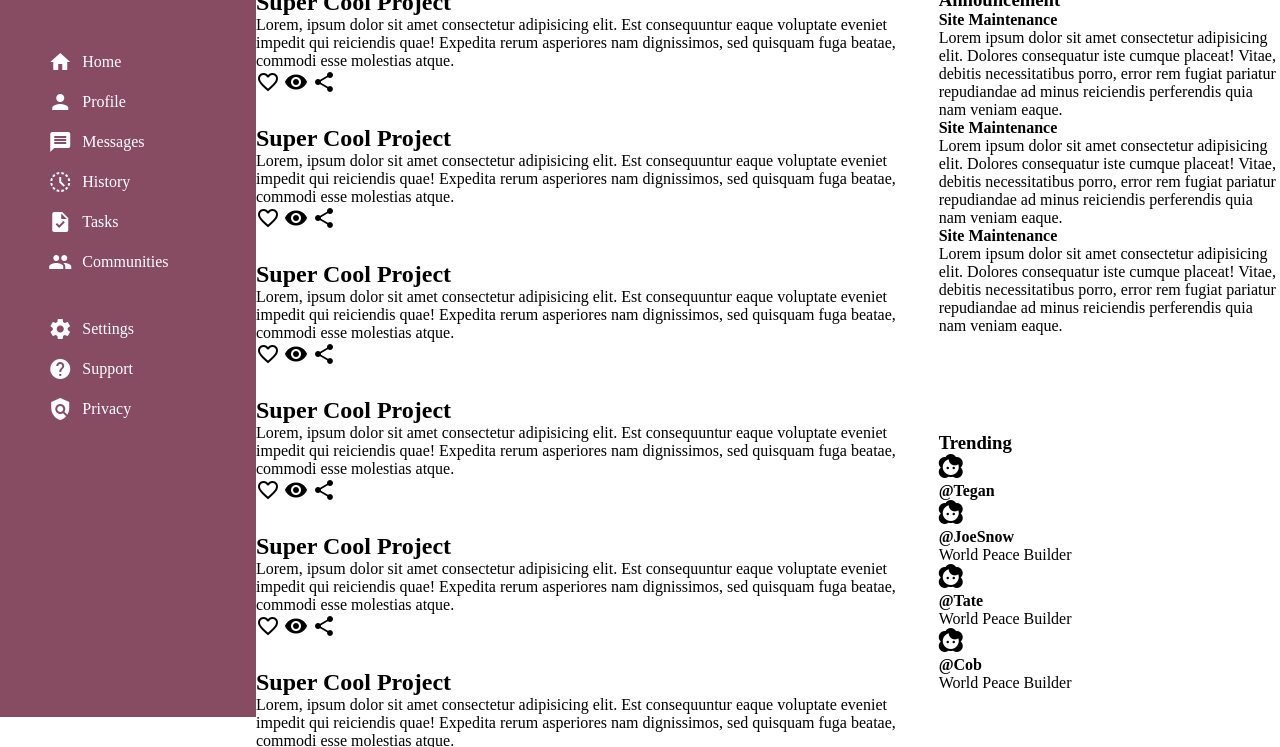
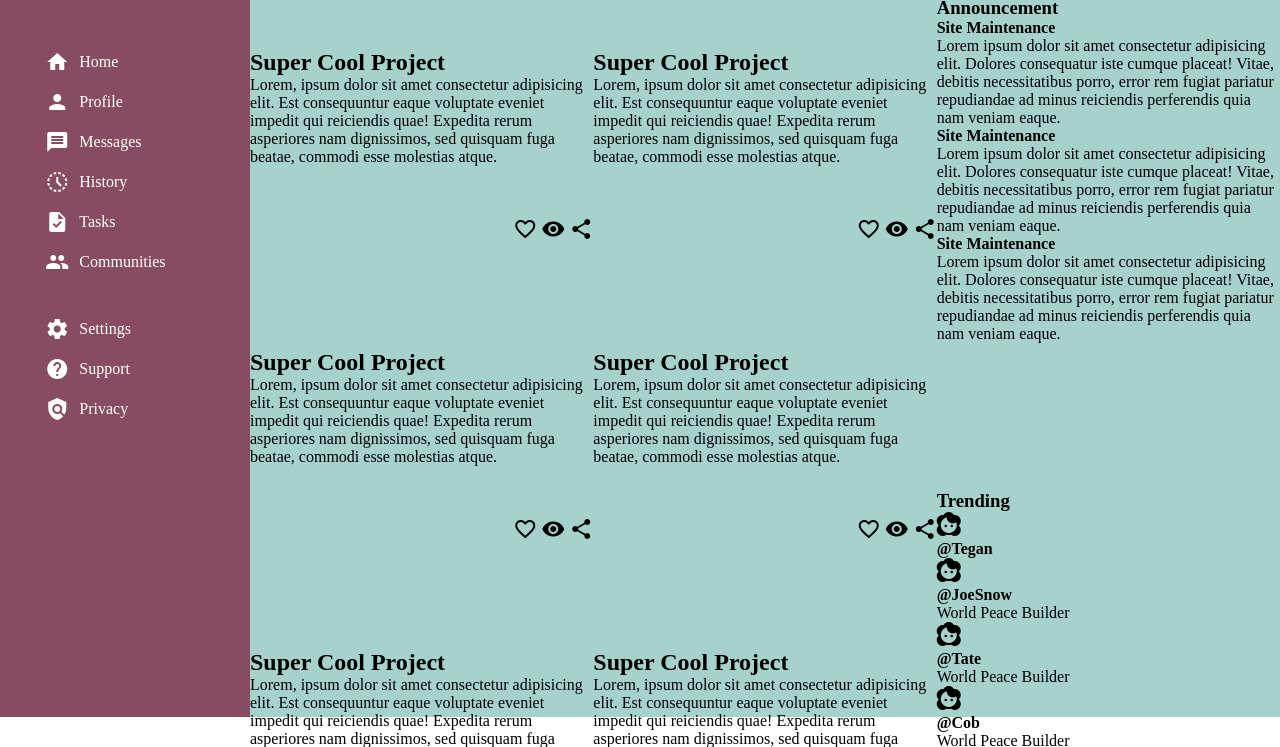
Before and after one commit to Productionmax/Admin-Dashboard, a plain HTML site: page index.html in a window 1280 px wide. Shown: the part 83-830 px from the top of the page. Drawn offline with Linux system fonts and the light colour scheme.

Commit message:
OVerall layout looks good in zoom 100%

```diff
--- a/style.css
+++ b/style.css
@@ -11,7 +11,7 @@ body {
 }
 .dashboard{
     display:grid;
-    grid-template-columns:20% 80%;
+    grid-template-columns:250px 1fr;
     /* grid-template-rows: 10% 90%; */
 }
 .material-icons.dashicon{
@@ -44,6 +44,7 @@ body {
     display:grid;
     grid-template-rows: 1fr 1fr;
     grid-template-columns: 2fr 1fr;
+    height:10vh;
 }
 .top{
     grid-column:1/3;
@@ -83,12 +84,13 @@ body {
 }
 
 .main-content{
+    background-color: #A7D2CB;
     display:grid;
     grid-column: 2/-1;
     grid-template-columns: 2fr 1fr;
     /* grid-template-rows: repeat(2,1fr); */
     /* position: relative; */
-    height:100vh;
+    height:90vh;
 
 }
 .projects{
@@ -101,8 +103,8 @@ body {
 .cards-section{
     position: relative;
     display:grid;
-    grid-template-columns:repeat(auto-fit,minmax(400px,1fr));
-    gap:16px;
+    grid-template-columns:repeat(auto-fit,minmax(300px,1fr));
+
 }
 .announcement{
     grid-row:1/2;
@@ -111,8 +113,9 @@ body {
 .trending{
     position:relative;
 }
-/* .card{
+.card{
     display:grid;
     align-content: space-evenly;
     justify-items: end;
-} */
+    height:300px;
+}
```
